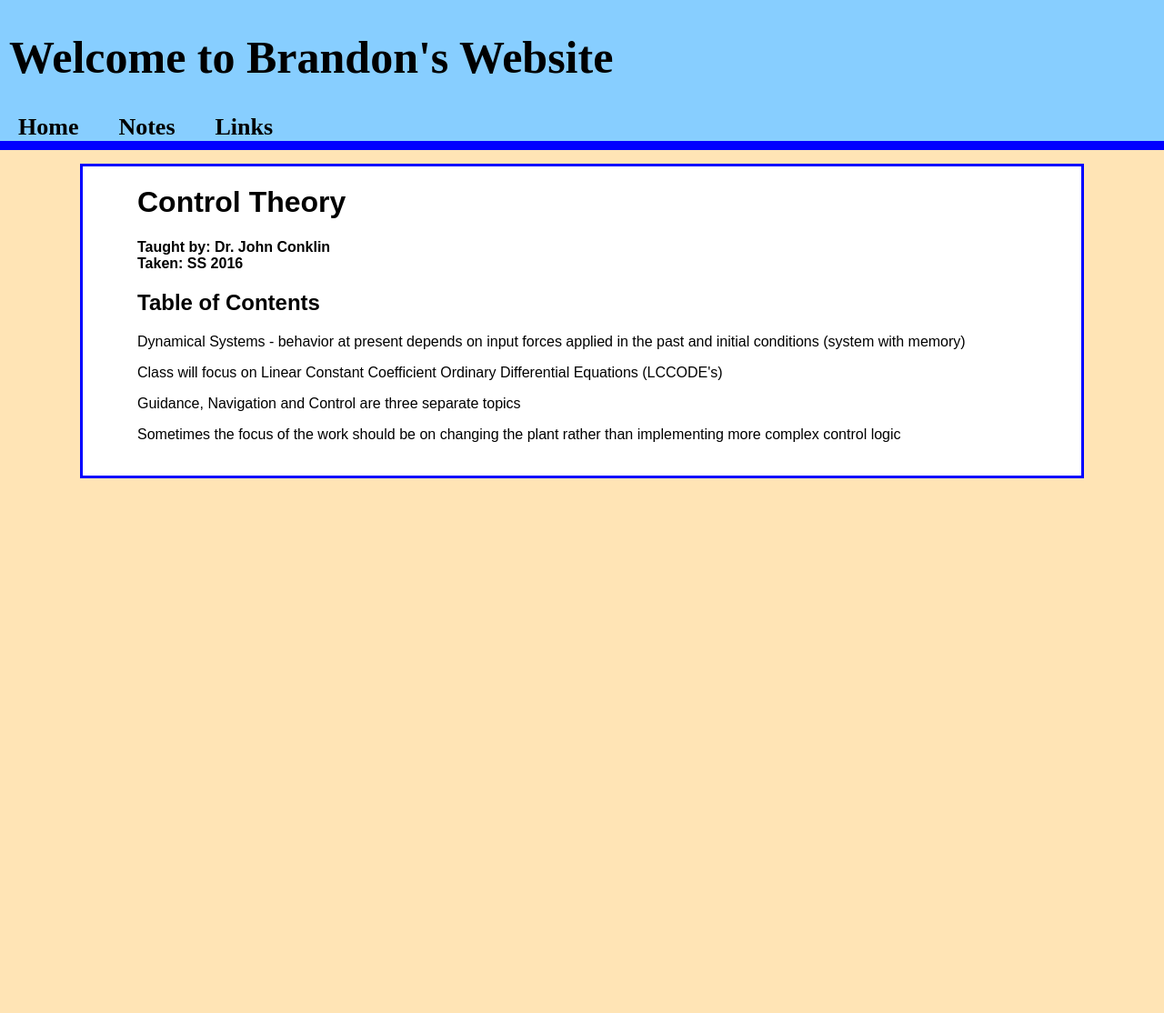
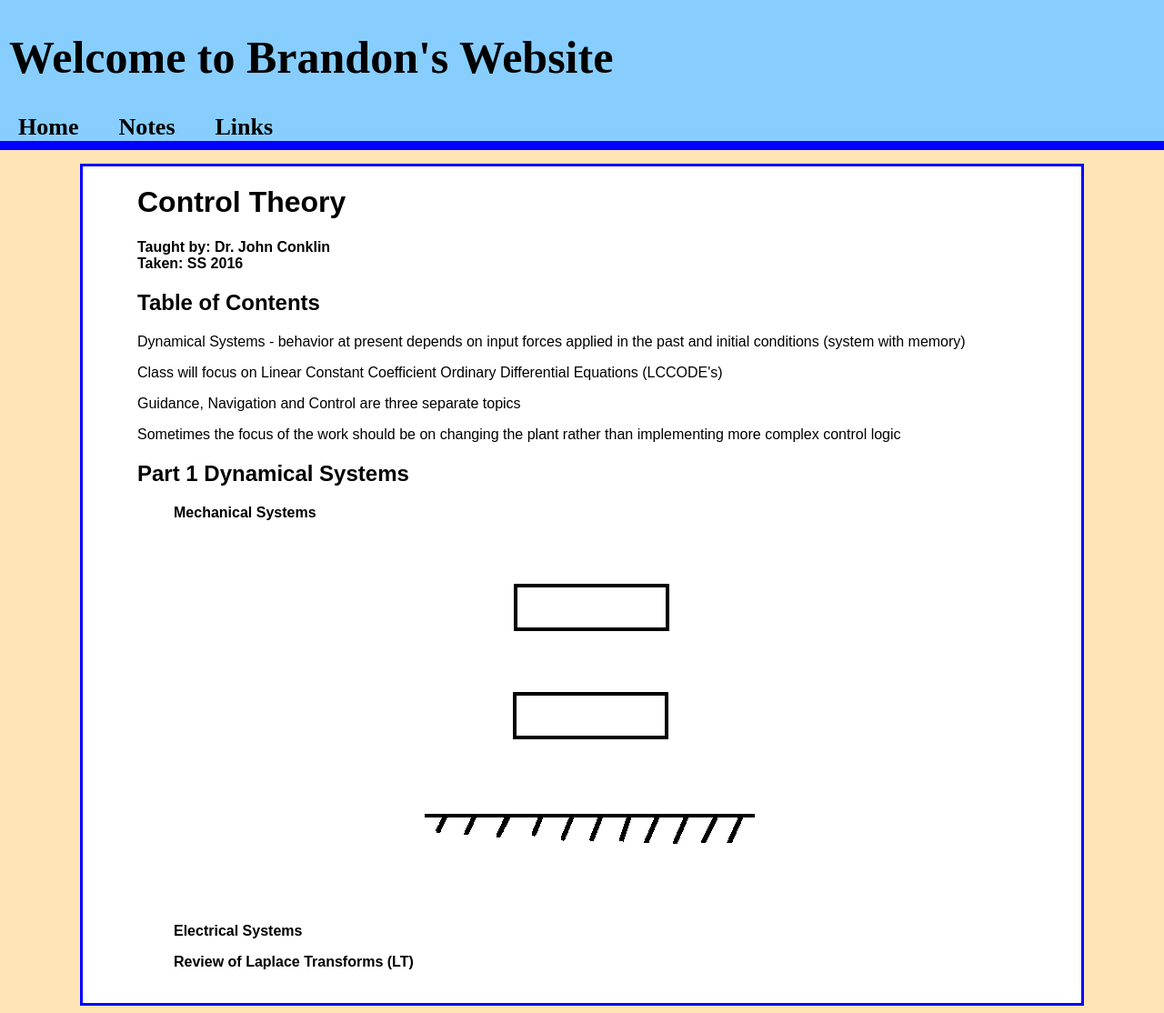
Before and after one commit to jbm950/jbm950.github.io, a Jekyll site: the page built from notes/control_theory/control_theory_main.html, in a window 1280 px wide. Shown: the whole page at 91% size. Built offline with Jekyll 4.4.1, drawn with Linux system fonts in a browser that asks for light colours; Markdown is read by kramdown in place of the engine named in the settings; before the commit the page ends 900 px from its top, so only the background shows below that.

Commit message:
worked on control theory notes

```diff
--- a/notes/control_theory/control_theory_main.html
+++ b/notes/control_theory/control_theory_main.html
@@ -21,5 +21,25 @@ title: Control Theory
 <p>Class will focus on Linear Constant Coefficient Ordinary Differential Equations (LCCODE's)</p>
 <p>Guidance, Navigation and Control are three separate topics</p>
 <p>Sometimes the focus of the work should be on changing the plant rather than implementing more complex control logic</p>
+<h2 id="part-1-dynamical-systems">Part 1 Dynamical Systems</h2>
+<blockquote>
+<p><strong>Mechanical Systems</strong></p>
+</blockquote>
+<div align="center">
+<table class="image">
+<tr>
+<td>
+<img src="./img/dynamicalsys_mech.png"
+alt="Mechanical System" title="Mechanical System"/>
+</td>
+</tr>
+</table>
+</div>
+<blockquote>
+<p><strong>Electrical Systems</strong></p>
+</blockquote>
+<blockquote>
+<p><strong>Review of Laplace Transforms (LT)</strong></p>
+</blockquote>
 </body>
 </html>
```
Also changed, not shown: source/notes/control_theory/control_theory_main.md (+16 -0 lines), notes/control_theory/img/dynamicalsys_mech.png (added).
